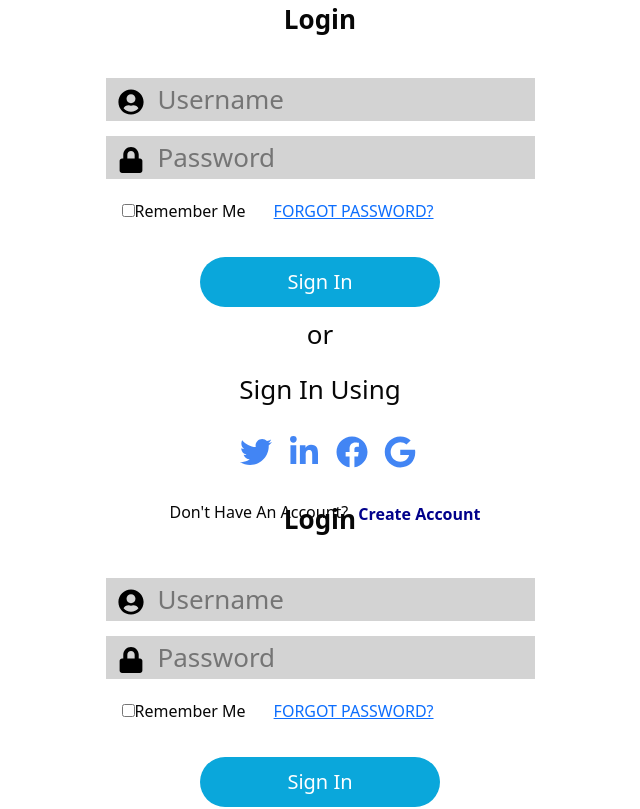
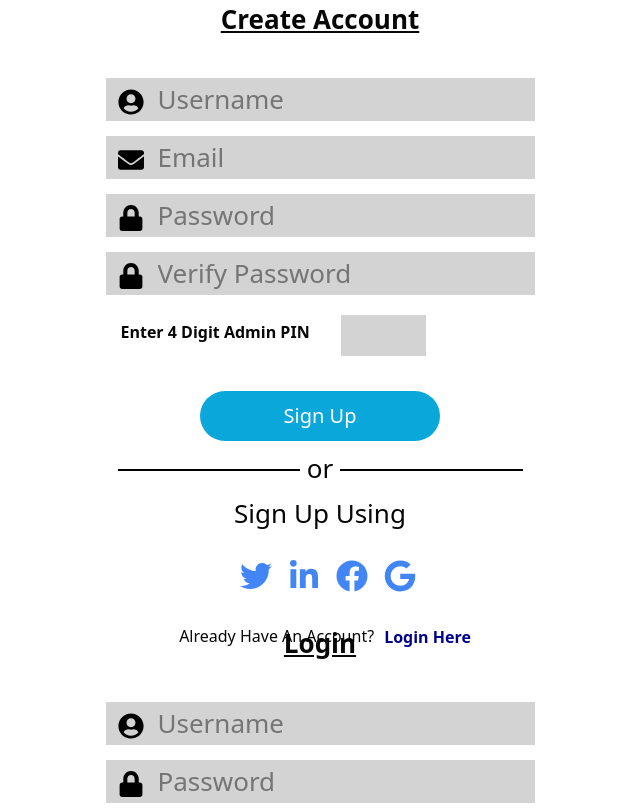
Before and after one commit to pancakeparfait/Polling-App, a React (Create React App) app: page /signin in a window 1280 px wide. Shown: the top 809 px of the page, without its empty margins (320-960 px from the left). Built offline with nearby package versions, Linux system fonts and the light colour scheme.

Commit message:
For JSX added horizontal lines to both signin and signup, added confirm password input field & added admin pin

```diff
--- a/src/App.js
+++ b/src/App.js
@@ -16,8 +16,8 @@ function App() {
         {/* <img src={logo} className="App-logo" alt="logo" /> */}
 
         <div>
-          {/* <SignUp /> */}
-          <SignIn />
+          <SignUp />
+          {/* <SignIn /> */}
           {/* <AdminSignUP /> */}
           {/* <AdminWelcomePage /> */}
           {/* <UserWelcomePage /> */}
--- a/src/Components/User/SignIn.css
+++ b/src/Components/User/SignIn.css
@@ -62,6 +62,36 @@ button.btn.btn-default.btn-lg.btn-submit.mb-2.btn-secondary{
   font-size: 16px;
 }
 
+.flex-containertwo{
+  display: flex;
+  flex-wrap: nowrap;
+  justify-content: center;
+}
+
+.lines {
+  width: 100% ;
+  height: 45px;
+  position: relative;
+}
+
+.lines::after, .lines::before{
+  content: "";
+  position: absolute;
+  margin:auto;
+  height: 2px;
+  background: black;
+  width: 45%;
+  top:45%;
+}
+
+.lines::after{
+  left: 0
+}
+
+.lines::before{
+  right: 0
+}
+
 .twittericon{
   padding-left: 1rem;
   padding-right: 1rem;
@@ -87,7 +117,7 @@ button.btn.btn-default.btn-lg.btn-submit.mb-2.btn-secondary{
 
 button.accountLink.btn.btn-secondary {
   position: relative;
-  top: -3px;
+  top: -4px;
   left: 10px;
   padding: 0px 0px;
   font-size: 16px;
--- a/src/Components/User/SignIn.js
+++ b/src/Components/User/SignIn.js
@@ -97,9 +97,11 @@ const SignIn = (props) => {
                   Sign In
                 </Button>
                 <br />
-
-                {/* <hr/> */}
+                <div className = "flex-containertwo">
+                  <div className = "lines">
                 <p className="or">or</p>
+                </div>
+                </div>
                 <p className="signbtn">Sign In Using </p>
                 <span className="twittericon">
                   <FaTwitter />
--- a/src/Components/User/SignUp.js
+++ b/src/Components/User/SignUp.js
@@ -15,17 +15,19 @@ import {
 const SignUp = (props) => {
   const [email, setEmail] = useState("");
   const [password, setPassword] = useState("");
+  const [confirmPassword, setConfirmPassword] = useState("");
   const [username, setUsername] = useState("");
 
   const handleSubmit = (e) => {
     e.preventDefault();
 
-    const baseUrl = `/api/Account/Register`;
+    const baseUrl = `d/api/Account/Register`;
 
     const body = {
       username: username,
       email: email,
       password: password,
+      confirmPassword : confirmPassword
     };
 
     fetch(baseUrl, {
@@ -40,7 +42,7 @@ const SignUp = (props) => {
   };
   return (
     <div className="mainDiv">
-    <header className="sub-title">SignUp</header>
+    <header className="sub-title">Create Account</header>
     <br />
     <div>
       <form className="signup">
@@ -88,6 +90,32 @@ const SignUp = (props) => {
           onChange={(e) => setPassword(e.target.value)}
         />
       </div>
+
+      <div class="input-container">
+        <i class="fa fa-key icon">
+          {" "}
+          <FaLock />
+        </i>
+        <input
+          class="input-field"
+          type="password"
+          placeholder="Verify Password"
+          name="password"
+          value={confirmPassword}
+          onChange={(e) => setConfirmPassword(e.target.value)}
+        />
+      </div>
+      <div className = "input-containerone">
+        <p className = "admintext"> Enter 4 Digit Admin PIN </p>
+        <input
+        type = "text"
+        class= "pin"
+        name= "pin"
+        maxLength= "4"
+        size= "4"
+        value = ""
+        />
+        </div>
       <div class="container">
         <div class="row">
           <div class="col text-center">
@@ -96,12 +124,14 @@ const SignUp = (props) => {
               type="submit"
               onClick={handleSubmit}
             >
-              Sign In
+              Sign Up
             </Button>
             <br />
-
-            {/* <hr/> */}
+            <div className = "flex-containertwo">
+              <div className = "lines">
             <p className="or">or</p>
+            </div>
+            </div>
             <p className="signbtn">Sign Up Using </p>
             <span className="twittericon">
               <FaTwitter />
@@ -119,7 +149,7 @@ const SignUp = (props) => {
               <h6> Already Have An Account? </h6>
               <Button className="accountLink" onClick={handleSubmit}>
                 {" "}
-                Create Account
+                Login Here
               </Button>
             </div>
           </div>
--- a/src/Components/User/Signup.css
+++ b/src/Components/User/Signup.css
@@ -1,4 +1,6 @@
-
+.sub-title{
+  text-decoration: underline;
+}
 
 button.btn.btn-default.btn-lg.btn-submit.mb-2.btn-secondary{
     background-color: #0AA7DB;
@@ -49,7 +51,57 @@ button.btn.btn-default.btn-lg.btn-submit.mb-2.btn-secondary{
   position: relative;
   top: 5px;
   left: 1rem;
+}
 
+p.admintext{
+  font-size: 16px;
+  font-weight: bold;
+  position: relative;
+  top: 10px;
+  left: 15px;
+}
+
+input.pin{
+display: flex;
+flex-wrap: nowrap;
+justify-content: center;
+width: 20%;
+position: relative;
+top: -35px;
+left: 235px;
+background-color: lightgray;
+border: none;
+
+}
+
+.flex-containertwo{
+  display: flex;
+  flex-wrap: nowrap;
+  justify-content: center;
+}
+
+.lines {
+  width: 100% ;
+  height: 45px;
+  position: relative;
+}
+
+.lines::after, .lines::before{
+  content: "";
+  position: absolute;
+  margin:auto;
+  height: 2px;
+  background: black;
+  width: 45%;
+  top:45%;
+}
+
+.lines::after{
+  left: 0
+}
+
+.lines::before{
+  right: 0
 }
 
 .twittericon{
@@ -77,7 +129,7 @@ button.btn.btn-default.btn-lg.btn-submit.mb-2.btn-secondary{
 
 button.accountLink.btn.btn-secondary {
   position: relative;
-  top: -3px;
+  top: -4px;
   left: 10px;
   padding: 0px 0px;
   font-size: 16px;
```
